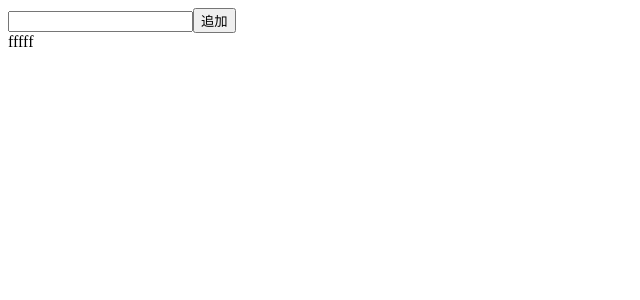
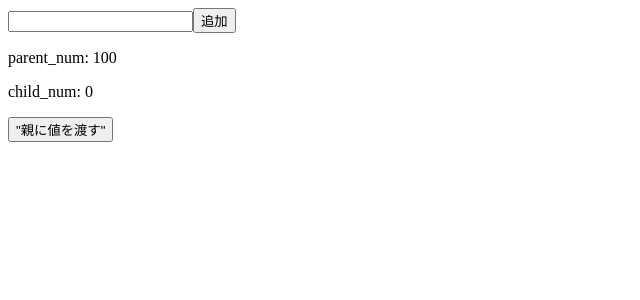
Before and after one commit to ryo0705s/nuxt3-todo, a Nuxt app: page / in a window 1280 px wide. Shown: the top 300 px of the page, without its empty margins (0-640 px from the left). Built offline with nearby package versions, Linux system fonts and the light colour scheme.

Commit message:
emitを使ってeventで受ける手法で値の渡しを実装

```diff
--- a/app.vue
+++ b/app.vue
@@ -3,7 +3,9 @@
     <input v-model="todo" />
     <button @click="add">追加</button>
     <!-- <Hoge v-bind:val="postItem"></Hoge> -->
-    <Hoge val="fffff" />
+    <!-- <Hoge val="fffff" /> -->
+    <p>parent_num: {{ parent_num }}</p>
+    <Hoge @my-click="parent_num = $event" />
     <ul>
       <li v-for="(todo, index) in todos" v-bind:key="index">
         {{ todo.content }}
@@ -46,6 +48,7 @@ export default {
       target: false,
       editTarget: "",
       // postItem: "d",
+      parent_num: 100,
     };
   },
   methods: {
--- a/propsComponent.vue
+++ b/propsComponent.vue
@@ -1,12 +1,26 @@
 <template>
-  <div>{{ val }}</div>
+  <div>
+    <!-- <div>{{ val }}</div> -->
+    <p>child_num: {{ child_num }}</p>
+    <button @click="send">"親に値を渡す"</button>
+  </div>
 </template>
 <script>
 export default {
-  props: {
-    val: {
-      type: String,
-      default: "ddddddd",
+  // props: {
+  //   val: {
+  //     type: String,
+  //     default: "ddddddd",
+  //   },
+  // },
+  data() {
+    return {
+      child_num: 0,
+    };
+  },
+  methods: {
+    send() {
+      this.$emit("my-click", this.child_num);
     },
   },
   // name: "Hoge",
```
